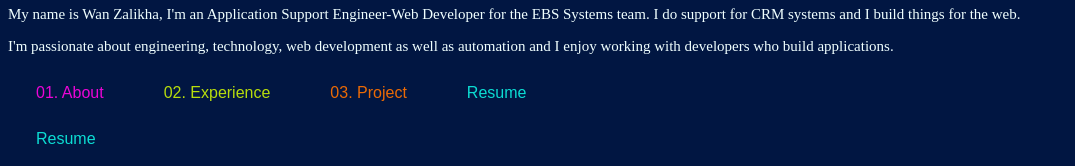
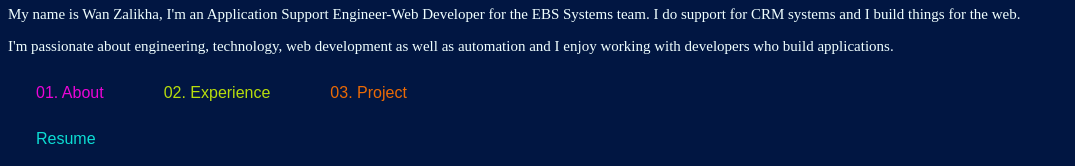
Before and after one commit to zalikhazaidi/zalikhazaidi.github.io, a plain HTML site: page index.htm in a window 1280 px wide. Shown: the part 216-382 px from the top of the page, without its empty margins (0-1075 px from the left). Drawn offline with Linux system fonts and the light colour scheme.

Commit message:
Update index.htm

```diff
--- a/index.htm
+++ b/index.htm
@@ -49,7 +49,6 @@ body {
 <button class="btn about">01. About</button>
 <button class="btn experience">02. Experience</button>
 <button class="btn project">03. Project</button>
-<button class="btn2 resume">Resume</button>
 <form action="Resume_WanZalikha.pdf">
             <button class="btn2 resume">Resume</button>
 </form>
```
